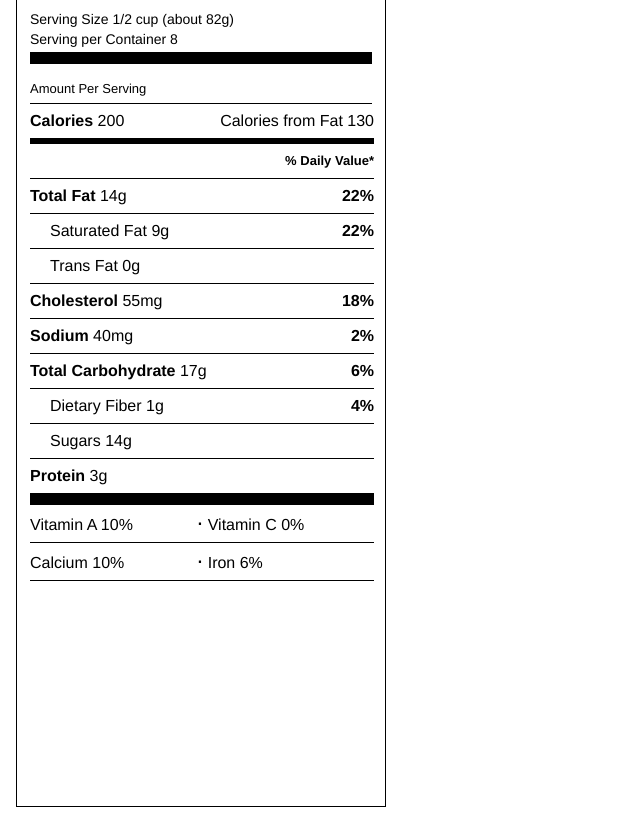
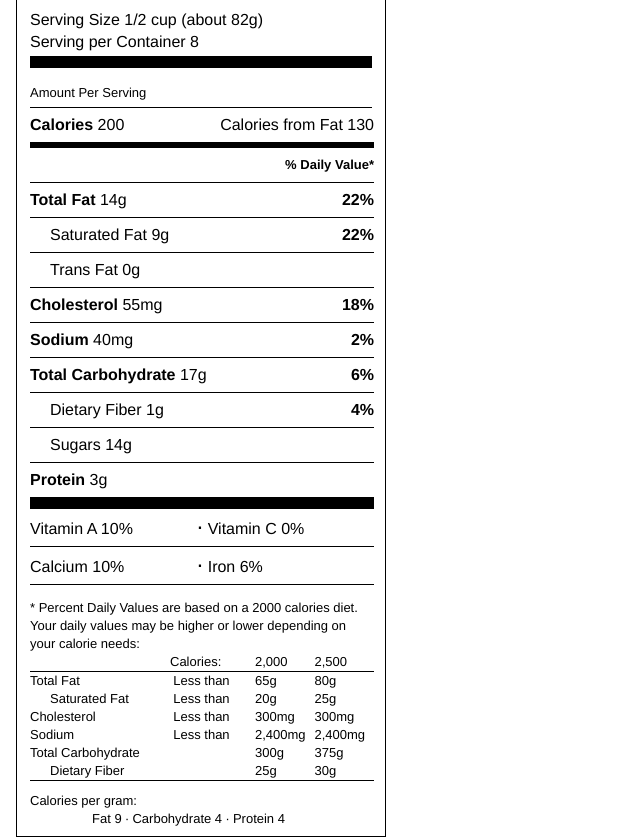
Before and after one commit to kvanever/nutrition-label, a plain HTML site: page index.html in a window 1280 px wide. Shown: the part 84-921 px from the top of the page, without its empty margins (0-640 px from the left). Before the commit the page ends 891 px from the top, so only its background shows below. Drawn offline with Linux system fonts and the light colour scheme.

Commit message:
complete styling of nutrition label copy

```diff
--- a/css/styles.css
+++ b/css/styles.css
@@ -56,13 +56,13 @@ q:before, q:after {
 
 .nutrition-label {
   border: 1px solid black;
-  height: 875px;
+  height: 905px;
   width: 370px;
   margin-left: 1em;
   margin-top: 1em;
 }
 
-h1, h2, h3, table,ul {
+h1, h2, h3, table, ul, p {
   margin-left: 13px;
   margin-right: 13px;
 }
@@ -79,7 +79,7 @@ h2:first-of-type{
 }
 
 h2 {
-  font-size:14px;
+  font-size:16px;
   margin-bottom: 6px;
 }
 
@@ -119,7 +119,7 @@ tr {
   border-bottom: 1px solid black;
 }
 
-tr:first-of-type {
+tr#fat-border {
   border-bottom: 6px solid black;
   margin-top: 9px;
 }
@@ -149,3 +149,38 @@ ul{
   content: "∙";
   font-size: 23px;
 }
+
+p {
+  margin-top: 14px;
+  font-size: 13px;
+  line-height: 18px;
+}
+
+table#values-by-calorie tr {
+  line-height: 18px;
+  font-size: 13px;
+  border-bottom: none;
+}
+
+table#values-by-calorie, table#values-by-calorie tr#small-border {
+  border-bottom: 1px solid black;
+  text-align: left;
+}
+
+table#values-by-calorie {
+  margin-bottom: 11px;
+}
+
+th#calories {
+  text-indent: 140px;
+}
+
+p.footer {
+  line-height: 18px;
+  margin-bottom: 0;
+  margin-top: 0;
+}
+
+.double-indent {
+  text-indent: 62px;
+}
--- a/index.html
+++ b/index.html
@@ -22,7 +22,7 @@
       <h3>Amount Per Serving</h3>
       <table>
         <tbody>
-          <tr>
+          <tr id="fat-border">
             <td class="ingredient">
               <strong>Calories</strong> 200
             </td>
@@ -117,6 +117,58 @@
           </tr>
         </tbody>
       </table>
+      <p>
+        * Percent Daily Values are based on a 2000 calories diet.
+        Your daily values may be higher or lower depending on
+        your calorie needs:
+      </p>
+      <table id="values-by-calorie">
+        <tr id="small-border">
+          <th colspan="2" id="calories">Calories:</th>
+          <th>2,000</th>
+          <th>2,500</th>
+        </tr>
+        <tr>
+          <td>Total Fat</td>
+          <td>Less than</td>
+          <td>65g</td>
+          <td>80g</td>
+        </tr>
+        <tr>
+          <td class="secondary">Saturated Fat</td>
+          <td>Less than</td>
+          <td>20g</td>
+          <td>25g</td>
+        </tr>
+        <tr>
+          <td>Cholesterol</td>
+          <td>Less than</td>
+          <td>300mg</td>
+          <td>300mg</td>
+        </tr>
+        <tr>
+          <td>Sodium</td>
+          <td>Less than</td>
+          <td>2,400mg</td>
+          <td>2,400mg</td>
+        </tr>
+        <tr>
+          <td colspan="2">Total Carbohydrate</td>
+          <td>300g</td>
+          <td>375g</td>
+        </tr>
+        <tr>
+          <td colspan="2"class="secondary">Dietary Fiber</td>
+          <td>25g</td>
+          <td>30g</td>
+        </tr>
+      </table>
+      <p class="footer">
+        Calories per gram:
+      </p>
+      <p class="double-indent footer">
+        Fat 9 ∙ Carbohydrate 4 ∙ Protein 4
+      </p>
     </div>
   </body>
 </html>
```
